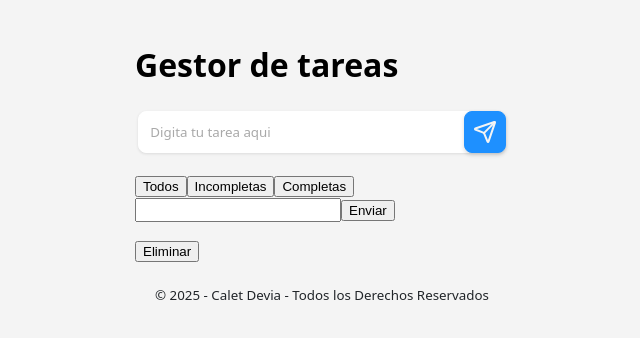
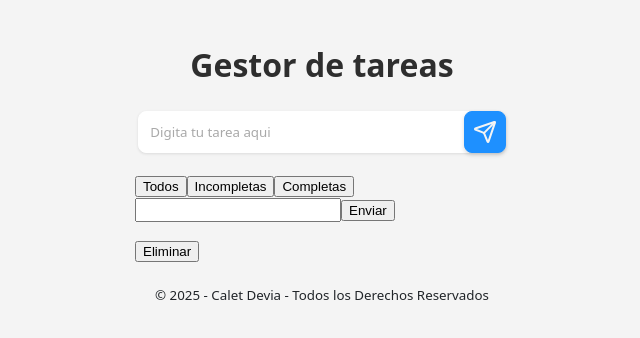
Before and after one commit to Ledtius/Task-Management-React, a React (Vite) app: page / in a window 1280 px wide. Shown: the top 338 px of the page, without its empty margins (318-958 px from the left). Built offline with nearby package versions, Linux system fonts and the light colour scheme.

Commit message:
Added styles to the Header

```diff
--- a/src/components/Layout/Header.jsx
+++ b/src/components/Layout/Header.jsx
@@ -1,8 +1,10 @@
+import headerStyles from "../../styles/Layout/Header.module.css";
+
 const Header = () => {
   return (
     <>
       <header>
-        <h1>Gestor de tareas</h1>
+        <h1 className={headerStyles.h1}>Gestor de tareas</h1>
       </header>
     </>
   );
--- a/src/styles/Layout/Header.module.css
+++ b/src/styles/Layout/Header.module.css
@@ -0,0 +1,7 @@
+.header {
+}
+
+.h1 {
+  text-align: center;
+  color: var(--color-text-primary);
+}
```
